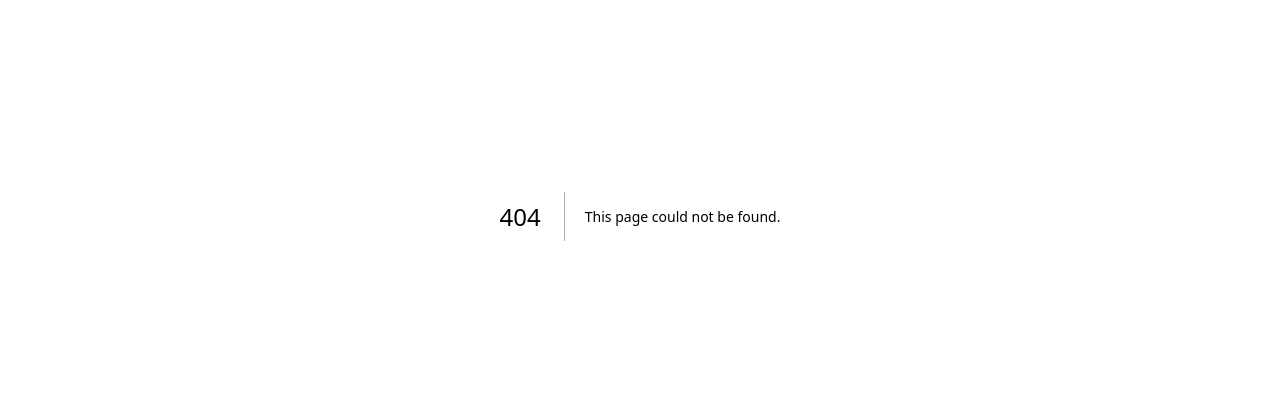
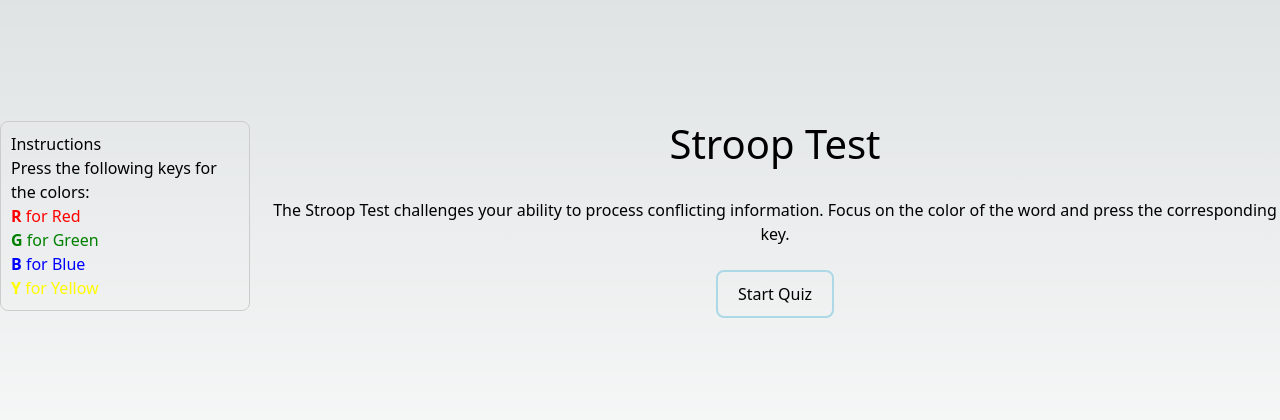
Before and after one commit to Sanidhya3101/productivity-tracker, a Next.js app: page /stroop in a window 1280 px wide. Before the commit this address had no page. Shown: the part 184-604 px from the top of the page. Built offline with nearby package versions, Linux system fonts and the light colour scheme.

Commit message:
Completed the stroop test task

```diff
--- /dev/null
+++ b/src/pages/stroop.jsx
@@ -0,0 +1,160 @@
+import React, { useState, useEffect } from 'react';
+
+// Limited set of colors and their keyboard mappings
+const colors = ['red', 'green', 'blue', 'yellow'];
+const colorMappings = { red: 'r', blue: 'b', green: 'g', yellow: 'y' };
+
+// Fixed set of 20 questions using only the specified colors
+const questions = [
+  { word: 'RED', color: 'green' },
+  { word: 'GREEN', color: 'blue' },
+  { word: 'BLUE', color: 'yellow' },
+  { word: 'YELLOW', color: 'red' },
+  { word: 'RED', color: 'blue' },
+  { word: 'GREEN', color: 'yellow' },
+  { word: 'BLUE', color: 'red' },
+  { word: 'YELLOW', color: 'green' },
+  { word: 'RED', color: 'yellow' },
+  { word: 'GREEN', color: 'red' },
+  { word: 'BLUE', color: 'green' },
+  { word: 'YELLOW', color: 'blue' },
+  { word: 'RED', color: 'green' },
+  { word: 'GREEN', color: 'blue' },
+  { word: 'BLUE', color: 'yellow' },
+  { word: 'YELLOW', color: 'red' },
+  { word: 'RED', color: 'blue' },
+  { word: 'GREEN', color: 'yellow' },
+  { word: 'BLUE', color: 'red' },
+  { word: 'YELLOW', color: 'green' },
+];
+
+const StroopTest = () => {
+  const [currentQuestionIndex, setCurrentQuestionIndex] = useState(0);
+  const [question, setQuestion] = useState(null); // Initially null, shows first question on start
+  const [score, setScore] = useState(0);
+  const [startTime, setStartTime] = useState(null); // Initially null
+  const [times, setTimes] = useState([]);
+  const [gameOver, setGameOver] = useState(false);
+  const [quizStarted, setQuizStarted] = useState(false); // Track whether the quiz has started
+
+  // Handle key press for color selection
+  const handleKeyPress = (event) => {
+    if (gameOver || !quizStarted) return; // Do nothing if the game is over or hasn't started
+
+    const selectedKey = event.key.toLowerCase();
+    const correctKey = colorMappings[question.color];
+
+    // Check if selected key matches the correct key
+    if (selectedKey === correctKey) {
+      setScore(score + 1);
+    }
+
+    // Record time taken for this question
+    const endTime = Date.now();
+    const timeTaken = (endTime - startTime) / 1000; // in seconds
+    setTimes([...times, timeTaken]);
+
+    // Move to the next question or end the game
+    if (currentQuestionIndex < questions.length - 1) {
+      setCurrentQuestionIndex(currentQuestionIndex + 1);
+      setQuestion(questions[currentQuestionIndex + 1]);
+      setStartTime(Date.now()); // Restart timer for the next question
+    } else {
+      setGameOver(true);
+    }
+  };
+
+  useEffect(() => {
+    window.addEventListener('keydown', handleKeyPress);
+
+    // Cleanup the event listener
+    return () => {
+      window.removeEventListener('keydown', handleKeyPress);
+    };
+  }, [currentQuestionIndex, question, quizStarted]);
+
+  // Display results after game ends
+  const renderResults = () => {
+    const totalTime = times.reduce((acc, time) => acc + time, 0);
+    const avgTime = (totalTime / times.length).toFixed(2);
+    const accuracy = ((score / questions.length) * 100).toFixed(2);
+
+    return (
+      <div style={{ textAlign: 'center' }}>
+        {/* <h2>Game Over</h2> */}
+        <h1 style={{ fontSize: '1.5em' }}> Game Over</h1>
+        <br />
+        <p>Your final score: {score} / 20</p>
+        <p>Accuracy: {accuracy}%</p>
+        <p>Total Time Taken: {totalTime.toFixed(2)} seconds</p>
+        <p>Average Time per Question: {avgTime} seconds</p>
+        <br />
+        <button onClick={restartGame} style={{ border: '2px solid lightblue', padding: '10px 20px', borderRadius: '8px' }}>
+          Restart
+        </button>
+      </div>
+    );
+  };
+
+  // Start the quiz
+  const startQuiz = () => {
+    setQuizStarted(true);
+    setQuestion(questions[0]);
+    setCurrentQuestionIndex(0);
+    setStartTime(Date.now());
+  };
+
+  // Restart game function
+  const restartGame = () => {
+    setQuizStarted(false);
+    setGameOver(false);
+    setScore(0);
+    setTimes([]);
+  };
+
+  return (
+    <div style={{ display: 'flex', justifyContent: 'center', alignItems: 'center', height: '100vh' }}>
+      <div style={{ width: '20%', marginRight: '20px', padding: '10px', border: '1px solid #ccc', borderRadius: '8px', textAlign: 'left' }}>
+        <h3>Instructions</h3>
+        <p>Press the following keys for the colors:</p>
+        <ul style={{ listStyle: 'none', paddingLeft: 0 }}>
+          <li style={{ color: 'red' }}><strong>R</strong> for Red</li>
+          <li style={{ color: 'green' }}><strong>G</strong> for Green</li>
+          <li style={{ color: 'blue' }}><strong>B</strong> for Blue</li>
+          <li style={{ color: 'yellow' }}><strong>Y</strong> for Yellow</li>
+        </ul>
+      </div>
+
+      <div style={{ textAlign: 'center' }}>
+      <h1 style={{ fontSize: '2.5em' }}>Stroop Test</h1>
+        {!quizStarted ? (
+          <div>
+            <br />
+            <p>The Stroop Test challenges your ability to process conflicting information. Focus on the color of the word and press the corresponding key.</p>
+            <br />
+            <button onClick={startQuiz} style={{ border: '2px solid lightblue', padding: '10px 20px', borderRadius: '8px' }}>
+              Start Quiz
+            </button>
+          </div>
+        ) : gameOver ? (
+          renderResults()
+        ) : (
+          <div>
+            <p>Press the key corresponding to the color of the word!</p>
+            <div
+              style={{
+                fontSize: '50px',
+                color: question.color,
+                margin: '20px auto',
+              }}
+            >
+              {question.word}
+            </div>
+          </div>
+        )}
+      </div>
+    </div>
+  );
+};
+
+export default StroopTest;
```
